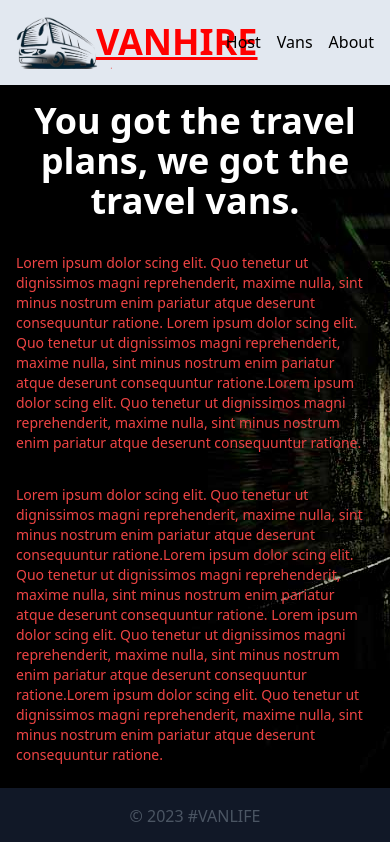
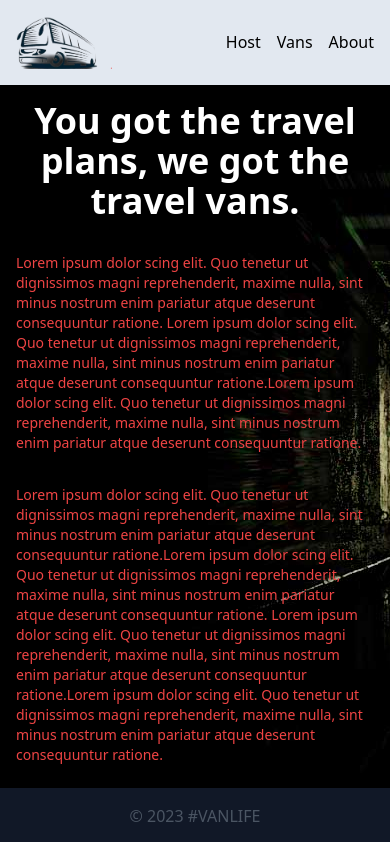
Before and after one commit to idowuemmao/vanlife-app, a React (Create React App) app: page / in a window 390 px wide. Shown: the top 842 px of the page. Built offline with nearby package versions, Linux system fonts and the light colour scheme.

Commit message:
header responsiveness

```diff
--- a/src/components/Header.jsx
+++ b/src/components/Header.jsx
@@ -12,7 +12,7 @@ export default function Header(){
         <nav className="flex w-full p-4 justify-between bg-slate-200 text-black font-medium">
             <NavLink to='/' style={(sty)=> sty.isActive ? myStyle : null } className="font-bold text-xl flex items-center ">
                 <img src={vanlogo} alt="van-logo" className="w-24 " />
-                <h2 className="text-4xl -ml-4">VANHIRE</h2>
+                <h2 className="text-4xl -ml-4 hidden sm:block">VANHIRE</h2>
             </NavLink>
             <div className="flex gap-4 items-center">
             <NavLink to="/host" style={({isActive})=> isActive ? myStyle : null } >Host</NavLink>
```
